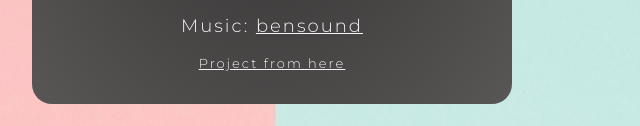
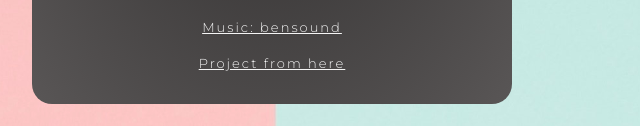
Before and after one commit to AJC-25/music-player, a plain HTML site: page index.html in a window 1280 px wide. Shown: the part 884-1010 px from the top of the page, 368-1008 px from the left. Drawn offline with Linux system fonts and the light colour scheme.

Commit message:
small style changes

```diff
--- a/index.html
+++ b/index.html
@@ -39,7 +39,7 @@
         <progress id="progress" value="0" max="100"></progress>
         <h2 id="songs-header">My Songs:</h2>
         <div id="songlist"></div>
-        <p>Music: <a href="https://www.bensound.com/" target="_blank" rel="noopener noreferrer">bensound</a></p>
+        <p><a href="https://www.bensound.com/" target="_blank" rel="noopener noreferrer">Music: bensound</a></p>
         <!-- The rel attribute set to noreferrer noopener to prevent possible malicious attacks from the pages you link to -->
         <p id="project_ref"><a href="https://www.skillshare.com/classes/Javascript-Fun-Build-a-Music-Player-App/18638419/projects?via=user-profile" target="_blank" rel="noopener noreferrer">Project from here</a></p>
     </div>
--- a/style.css
+++ b/style.css
@@ -81,6 +81,7 @@ li:hover{
 
 a{
     color: whitesmoke;
+    font-size: small;
 }
 
 progress{
```
